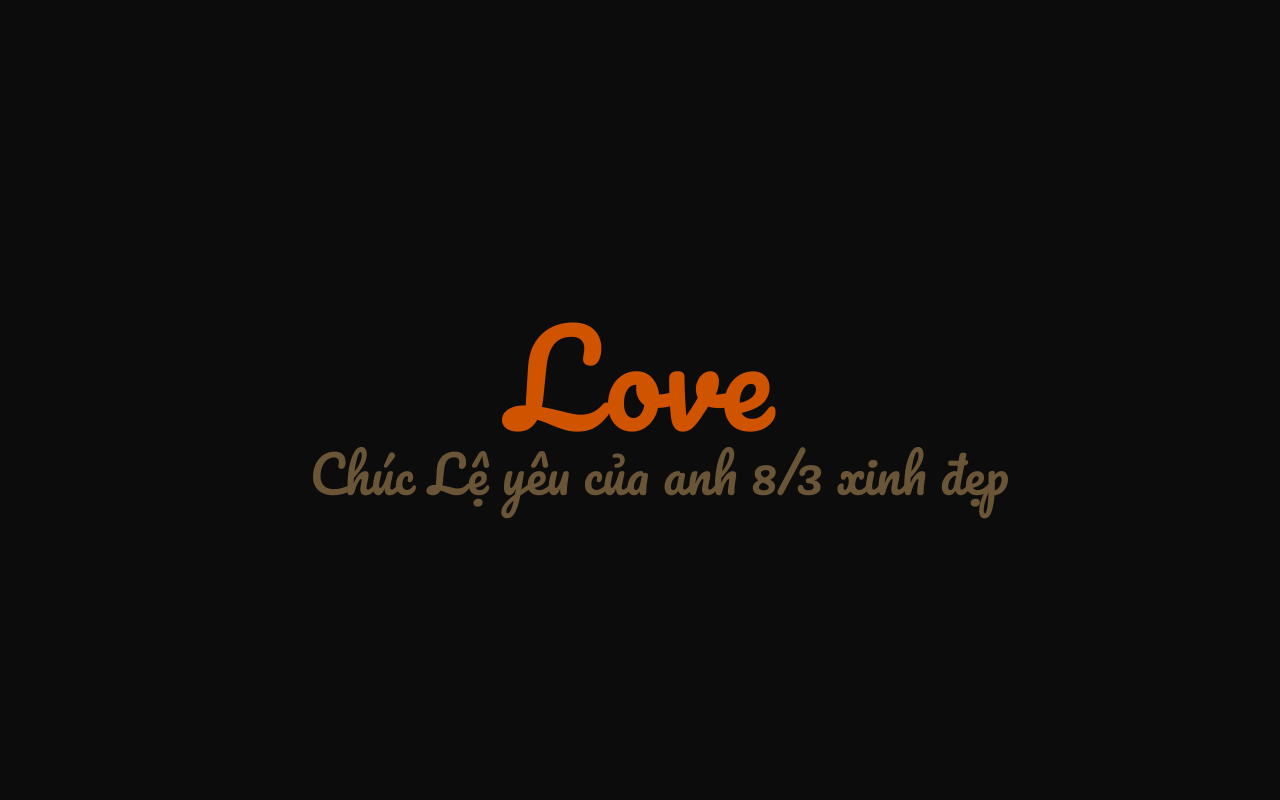
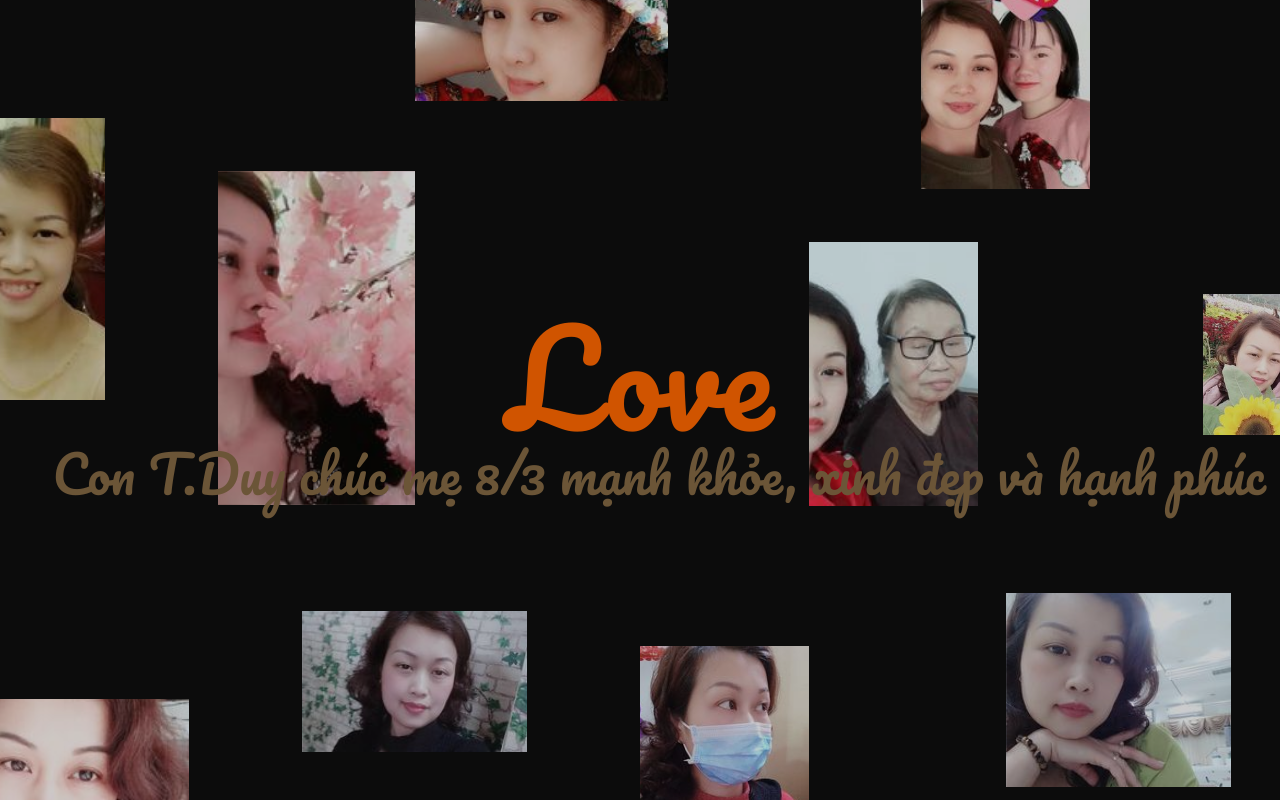
Before and after one commit to duyKaito15/WomenDay, a plain HTML site: page index.html in a window 1280 px wide. Drawn offline with Linux system fonts and the light colour scheme; a web font is replaced by a local one.

Commit message:
Update index.html

```diff
--- a/index.html
+++ b/index.html
@@ -24,22 +24,22 @@ supportsCssVars() || alert("Please view this demo in a modern browser that suppo
 			</div>
 			<div class="content">
 				<div class="grid">
-					<div class="grid__item pos-2"><div class="grid__item-img" style="background-image:url(./img/img1.jpeg);" class="hover" ></div></div>
-					<div class="grid__item pos-3"><div class="grid__item-img" style="background-image:url(./img/img3.jpeg);" class="hover"></div></div>
-					<div class="grid__item pos-4"><div class="grid__item-img" style="background-image:url(./img/img4.jpeg);" class="hover"></div></div>
-					<div class="grid__item pos-1"><div class="grid__item-img" style="background-image:url(./img/img2.jpeg);" class="hover"></div></div>
-					<div class="grid__item pos-5"><div class="grid__item-img" style="background-image:url(./img/img5.jpeg);" class="hover"></div></div>
-					<div class="grid__item pos-6"><div class="grid__item-img" style="background-image:url(./img/img6.jpeg);" class="hover"></div></div>
-					<div class="grid__item pos-7"><div class="grid__item-img" style="background-image:url(./img/img7.jpeg);" class="hover"></div></div>
-					<div class="grid__item pos-8"><div class="grid__item-img" style="background-image:url(./img/img8.jpeg);" class="hover"></div></div>
-					<div class="grid__item pos-9"><div class="grid__item-img" style="background-image:url(./img/img9.jpeg);" class="hover"></div></div>
-					<div class="grid__item pos-10"><div class="grid__item-img" style="background-image:url(./img/img10.jpeg);" class="hover"></div></div>
+					<div class="grid__item pos-2"><div class="grid__item-img" style="background-image:url(./img/26907775_1962057664122393_4994920897387862844_n.jpg);" class="hover" ></div></div>
+					<div class="grid__item pos-3"><div class="grid__item-img" style="background-image:url(./img/48423135_2222209494773874_4696337255441104896_n.jpg);" class="hover"></div></div>
+					<div class="grid__item pos-4"><div class="grid__item-img" style="background-image:url(./img/58596721_2310015005993322_2116702631001849856_n.jpg);" class="hover"></div></div>
+					<div class="grid__item pos-1"><div class="grid__item-img" style="background-image:url(./img/67570015_2380635518931270_5984738074561609728_n.jpg);" class="hover"></div></div>
+					<div class="grid__item pos-5"><div class="grid__item-img" style="background-image:url(./img/79970966_2511451699182984_1703660234645438464_n.jpg);" class="hover"></div></div>
+					<div class="grid__item pos-6"><div class="grid__item-img" style="background-image:url(./img/82974122_2545417609119726_8747331721625600000_n.jpg);" class="hover"></div></div>
+					<div class="grid__item pos-7"><div class="grid__item-img" style="background-image:url(./img/83314475_2543779879283499_3180340213725528064_n.jpg);" class="hover"></div></div>
+					<div class="grid__item pos-8"><div class="grid__item-img" style="background-image:url(./img/85172389_2556469738014513_1903245827292266496_n.jpg);" class="hover"></div></div>
+					<div class="grid__item pos-9"><div class="grid__item-img" style="background-image:url(./img/86776639_2562627530732067_5528431605049196544_n.jpg);" class="hover"></div></div>
+					<div class="grid__item pos-10"><div class="grid__item-img" style="background-image:url(./img/89533856_2582532385408248_176663639950884864_n.jpg);" class="hover"></div></div>
 				</div>
                 <h2 class="content__title no-select">
 					<span>Love</span>
 				</h2>
 				<h2 class="content__title no-select">
-					<span class="content__title-sub">Chúc Lệ yêu của anh 8/3 xinh đẹp </span>
+					<span class="content__title-sub">Con T.Duy chúc mẹ 8/3 mạnh khỏe, xinh đẹp và hạnh phúc </span>
 				</h2>
 			</div>
 		</main>
```
